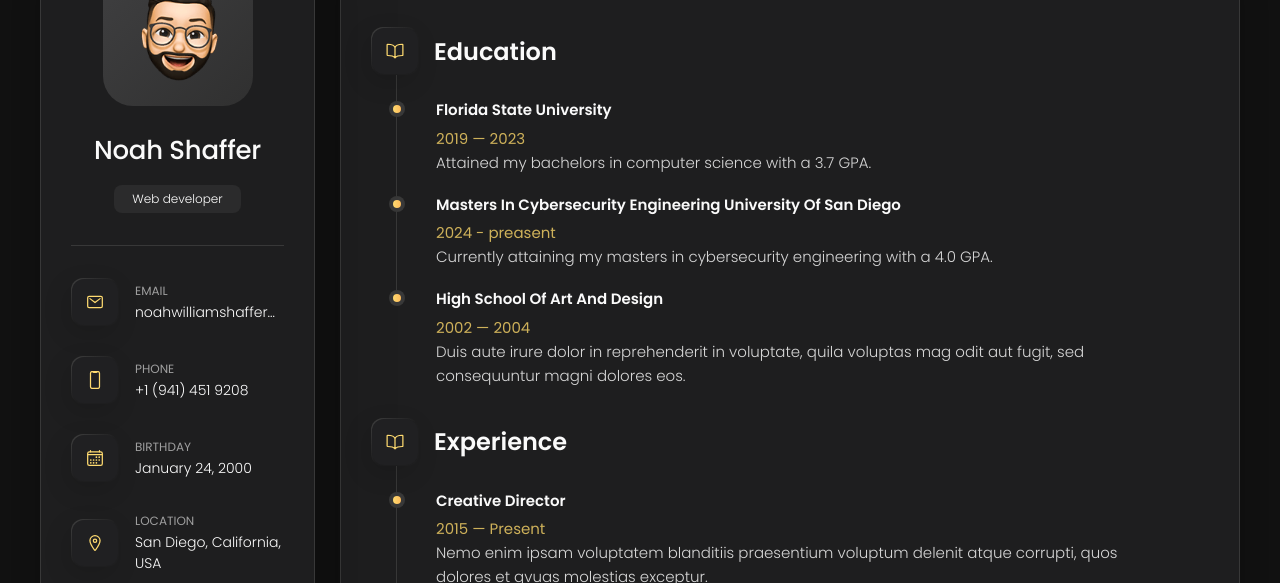
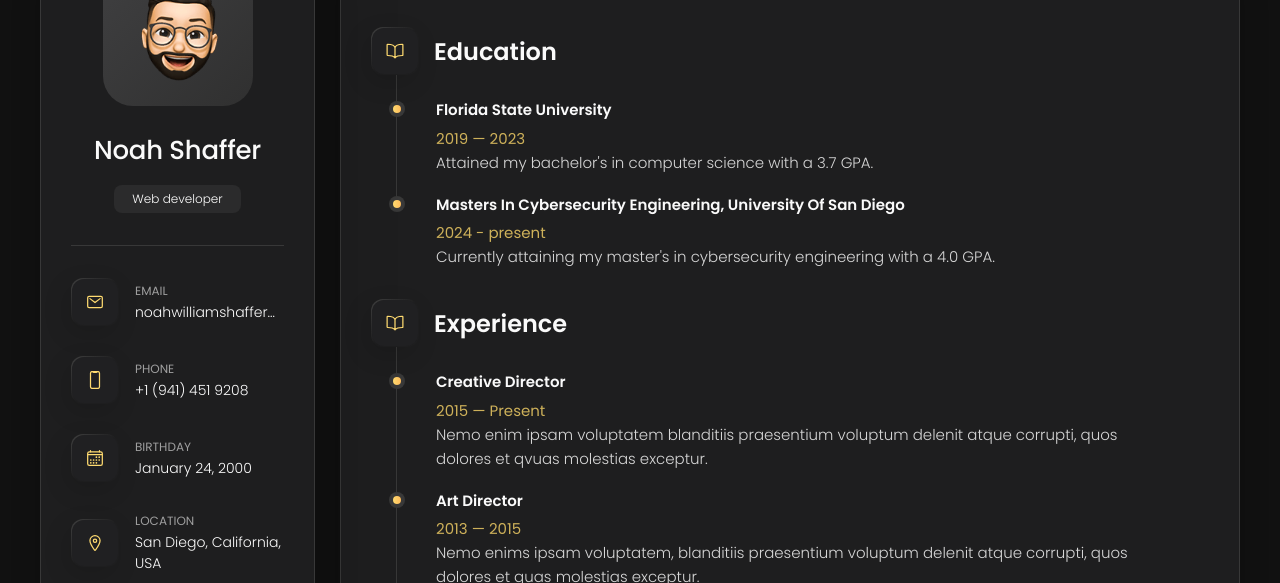
Before and after one commit to noahwilliamshaffer/CyberWebsite, a plain HTML site: page vcard-personal-portfolio/index.html in a window 1280 px wide. Both pictures are taken after a click on the button "Resume". Shown: the part 162-745 px from the top of the page. Drawn offline with nearby package versions, Linux system fonts and the light colour scheme.

Commit message:
deleted a education

```diff
--- a/vcard-personal-portfolio/index.html
+++ b/vcard-personal-portfolio/index.html
@@ -524,33 +524,19 @@
               <span>2019 — 2023</span>
 
               <p class="timeline-text">
-                Attained my bachelors in computer science with a 3.7 GPA.
+                Attained my bachelor's in computer science with a 3.7 GPA.
               </p>
 
             </li>
 
             <li class="timeline-item">
 
-              <h4 class="h4 timeline-item-title">Masters in Cybersecurity Engineering University of San Diego </h4>
+              <h4 class="h4 timeline-item-title">Masters in Cybersecurity Engineering, University of San Diego</h4>
 
-              <span>2024 - preasent</span>
+              <span>2024 - present</span>
 
               <p class="timeline-text">
-                Currently attaining my masters in cybersecurity engineering with a 4.0 GPA.
-              </p>
-
-            </li>
-
-            <li class="timeline-item">
-
-              <h4 class="h4 timeline-item-title">High school of art and design</h4>
-
-              <span>2002 — 2004</span>
-
-              <p class="timeline-text">
-                Duis aute irure dolor in reprehenderit in voluptate, quila voluptas mag odit aut fugit, sed consequuntur
-                magni dolores
-                eos.
+                Currently attaining my master's in cybersecurity engineering with a 4.0 GPA.
               </p>
 
             </li>
```
